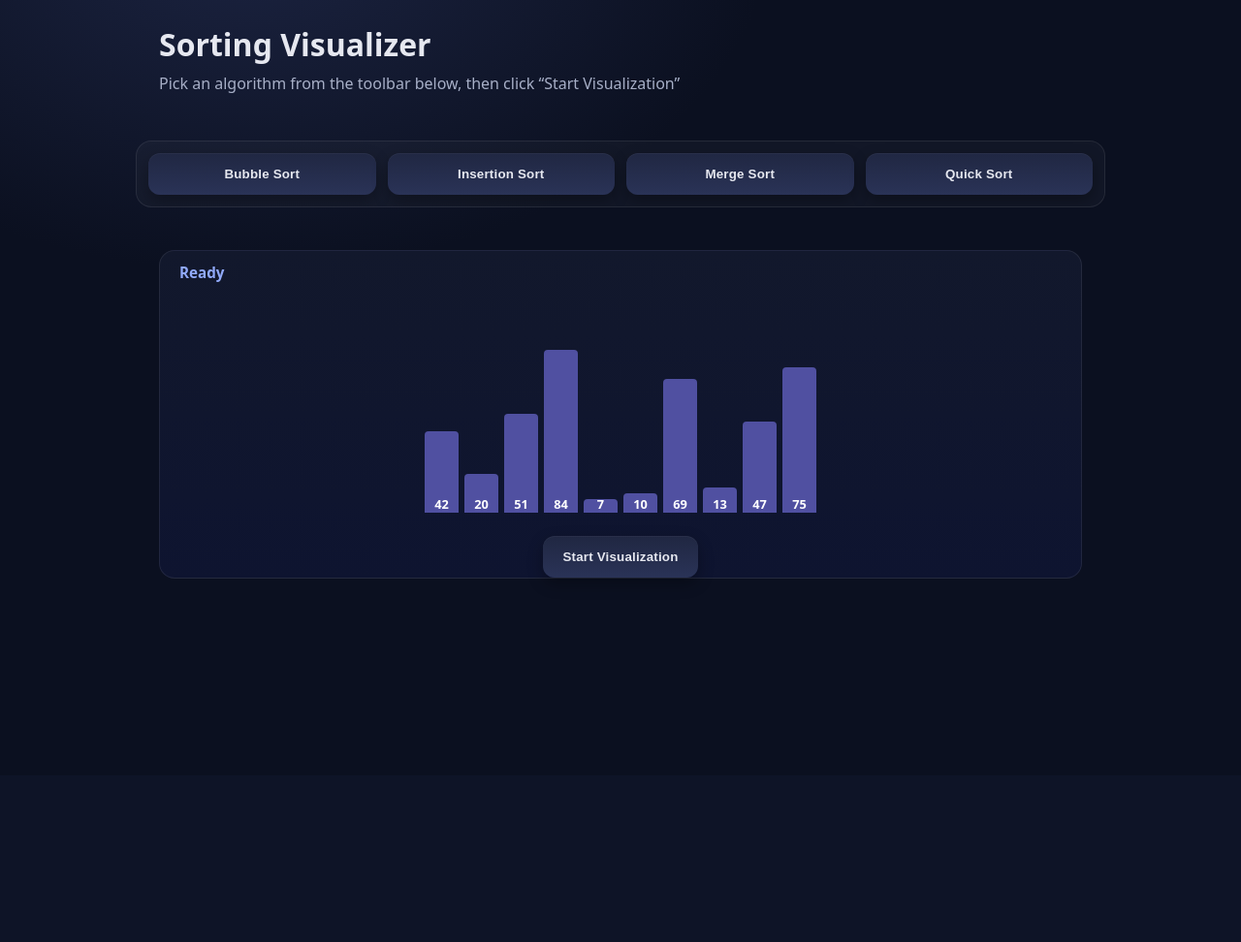
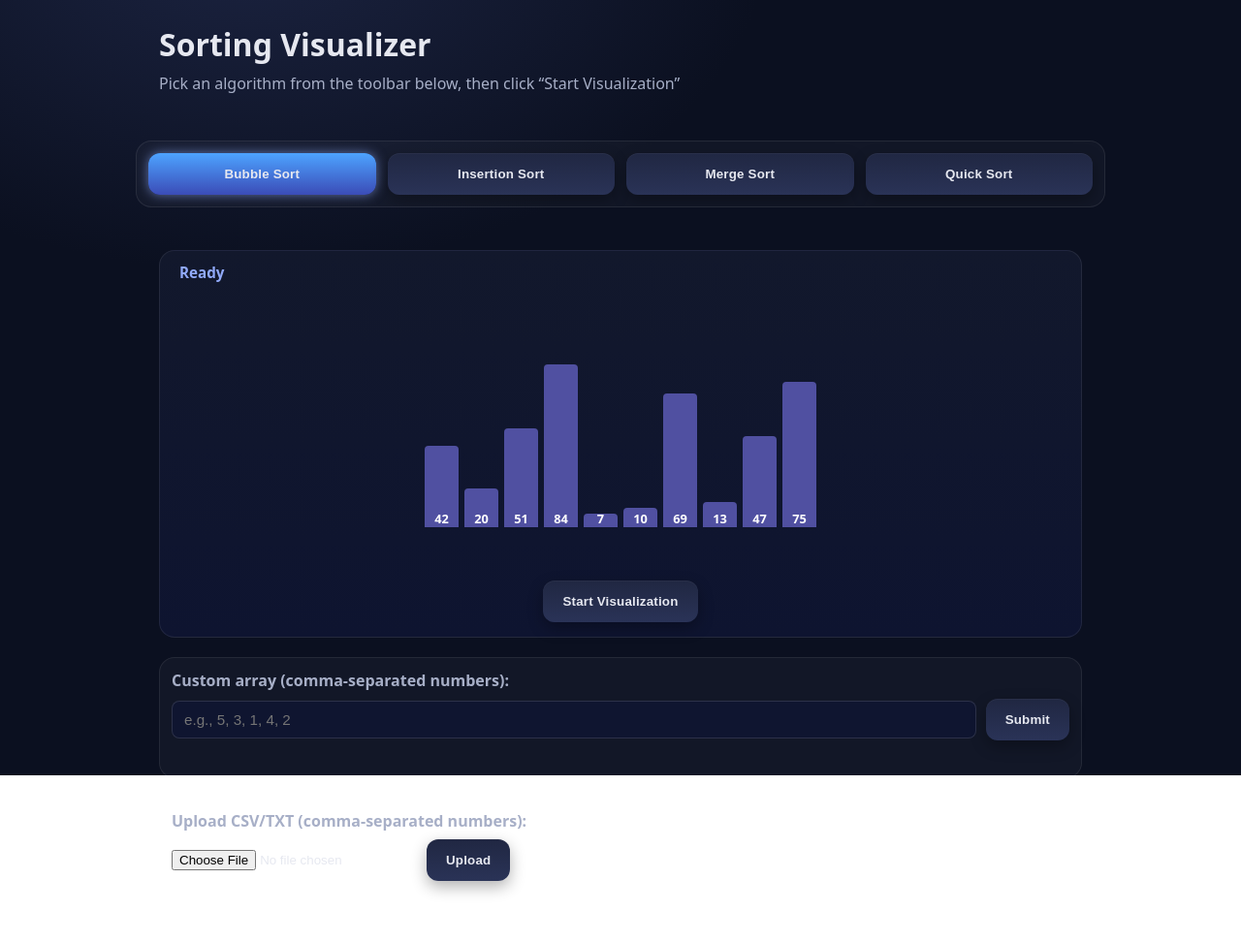
Before and after one commit to RitaTimeaTorok/data-structures-and-algorithms-python, a Flask app: page / in a window 1280 px wide. Shown: the whole page at 97% size. Before the commit the page ends 601 px from the top, so only its background shows below. Run offline with Flask 3, Linux system fonts and the light colour scheme.

Commit message:
Added custom array functionality and uploading a file functionality

```diff
--- a/sorter_app/app.py
+++ b/sorter_app/app.py
@@ -1,10 +1,12 @@
 from flask import Flask, render_template  # type: ignore
 from routes.sorting_routes import sorting_blueprint
+from routes.upload_routes import upload_blueprint
 import random
 
 app = Flask(__name__)
 
 app.register_blueprint(sorting_blueprint)
+app.register_blueprint(upload_blueprint)
 
 
 @app.route("/")
--- /dev/null
+++ b/sorter_app/example.txt
@@ -0,0 +1 @@
+17,44,2,5,95,70,83,61,29,11
--- a/sorter_app/static/main.js
+++ b/sorter_app/static/main.js
@@ -1,5 +1,3 @@
-// main.js — visualize Bubble, Insertion & Merge Sort with on-screen step status
-
 let selectedAlgorithm = "bubble";
 let animationSpeed = 300; // ms
 
@@ -45,6 +43,10 @@ document.addEventListener("DOMContentLoaded", () => {
       setStatus(`Selected: ${btn.textContent}`);
     });
   });
+
+  // Mark Bubble as active on initial load
+  const defaultBtn = document.querySelector('.algo-btn[data-algo="bubble"]');
+  if (defaultBtn) defaultBtn.classList.add("active");
 
   // Start visualization
   document
@@ -341,3 +343,118 @@ async function visualizeQuick(steps) {
   await delay(400);
   for (const el of elements) el.style.backgroundColor = normal;
 }
+
+// Parse and validate comma-separated input into a number array
+function parseArrayInput(text) {
+  if (typeof text !== "string")
+    return { ok: false, error: "Input must be text." };
+
+  const parts = text
+    .split(",")
+    .map((s) => s.trim())
+    .filter((s) => s.length > 0);
+  if (parts.length === 0)
+    return { ok: false, error: "Please enter at least one number." };
+
+  const nums = parts.map((n) => Number(n));
+  if (nums.some((n) => !Number.isFinite(n))) {
+    return {
+      ok: false,
+      error: "All items must be valid numbers (use commas to separate).",
+    };
+  }
+
+  return { ok: true, value: nums };
+}
+
+// Replace the bar elements with a new array of values
+function renderArray(values) {
+  const display = document.querySelector(".array-display");
+  if (!display) return;
+
+  // Build new children: one div per value
+  const frag = document.createDocumentFragment();
+  values.forEach((val) => {
+    const el = document.createElement("div");
+    el.className = "array-element";
+    el.dataset.value = String(val);
+    el.textContent = String(val);
+    el.style.height = val * 2 + "px"; // keep your 2x scale factor
+    frag.appendChild(el);
+  });
+
+  // Clear and append
+  display.innerHTML = "";
+  display.appendChild(frag);
+
+  // Optional: reset status text
+  setStatus("Array updated. Pick an algorithm and press Start Visualization.");
+}
+
+// Handle custom array submission
+const applyBtn = document.getElementById("apply-array");
+const inputEl = document.getElementById("array-input");
+const errorEl = document.getElementById("array-error");
+
+if (applyBtn && inputEl && errorEl) {
+  applyBtn.addEventListener("click", (e) => {
+    e.preventDefault();
+    const { ok, value, error } = parseArrayInput(inputEl.value);
+
+    if (!ok) {
+      errorEl.textContent = error || "Invalid input.";
+      return;
+    }
+
+    // Clear error, render new bars
+    errorEl.textContent = "";
+    renderArray(value);
+  });
+
+  // Enter key submits as well
+  inputEl.addEventListener("keydown", (e) => {
+    if (e.key === "Enter") {
+      applyBtn.click();
+    }
+  });
+}
+
+// ---- File upload handler ----
+const uploadBtn = document.getElementById("upload-array");
+const fileInput = document.getElementById("array-file");
+const fileError = document.getElementById("file-error");
+
+if (uploadBtn && fileInput && fileError) {
+  uploadBtn.addEventListener("click", async (e) => {
+    e.preventDefault();
+    fileError.textContent = "";
+
+    if (!fileInput.files || fileInput.files.length === 0) {
+      fileError.textContent = "Please choose a file first.";
+      return;
+    }
+
+    const fd = new FormData();
+    fd.append("file", fileInput.files[0]);
+
+    try {
+      setStatus("Uploading file...");
+      const res = await fetch("/array/upload", { method: "POST", body: fd });
+      const data = await res.json();
+      if (!res.ok) throw new Error(data.error || "Upload failed.");
+
+      // success: re-render bars
+      renderArray(data.array);
+      setStatus(data.message || "File uploaded successfully!");
+      fileError.style.color = "#8fff8f"; // green success text
+      fileError.textContent = data.message || "Upload successful!";
+
+      // clear file input
+      fileInput.value = "";
+    } catch (err) {
+      fileError.style.color = "#ff8f8f";
+      fileError.textContent = err.message;
+      setStatus("Error: " + err.message);
+    }
+  });
+}
--- a/sorter_app/static/styles.css
+++ b/sorter_app/static/styles.css
@@ -1,3 +1,11 @@
+/* Selected algorithm button styling */
+.algo-btn.selected {
+  background: linear-gradient(180deg, var(--accent), #1976d2);
+  color: #fff;
+  box-shadow: 0 8px 24px rgba(77,163,255,0.25), 0 0 0 2px #1976d2 inset;
+  filter: brightness(1.08);
+  border: 2px solid #1976d2;
+}
 :root {
   --bg: #0b1020;
   --card: #151a2c;
@@ -75,7 +83,7 @@ p { color: var(--muted); margin: 0 0 24px; }
 .viz-placeholder {
   display: grid;
   place-items: center;
-  min-height: 300px;
+  min-height: 400px;
   border-radius: var(--radius);
   background: linear-gradient(180deg, #12182c, #0e1430);
   border: 1px solid rgba(255,255,255,0.08);
@@ -151,3 +159,47 @@ p { color: var(--muted); margin: 0 0 24px; }
 .viz-placeholder {
   position: relative;
 }
+
+.input-panel {
+  margin-top: 20px;
+  padding: 12px;
+  background: rgba(255,255,255,0.03);
+  border: 1px solid rgba(255,255,255,0.08);
+  border-radius: var(--radius);
+}
+
+.input-panel label {
+  display: block;
+  margin-bottom: 8px;
+  color: var(--muted);
+  font-weight: 600;
+}
+
+.input-row {
+  display: flex;
+  gap: 10px;
+  align-items: center;
+}
+
+#array-input {
+  flex: 1 1 auto;
+  padding: 10px 12px;
+  border-radius: calc(var(--radius) - 8px);
+  border: 1px solid rgba(255,255,255,0.12);
+  background: #0f1530;
+  color: var(--text);
+  font-size: 0.95rem;
+  outline: none;
+}
+
+#array-input:focus {
+  box-shadow: 0 0 0 2px rgba(77,163,255,0.25) inset;
+}
+
+.error-text {
+  margin-top: 8px;
+  min-height: 18px; /* reserve space to avoid layout jump */
+  color: #ff8f8f;
+  font-size: 0.9rem;
+  font-weight: 600;
+}
--- a/sorter_app/templates/index.html
+++ b/sorter_app/templates/index.html
@@ -41,6 +41,30 @@
           <button id="start-btn" class="start-btn">Start Visualization</button>
         </div>
       </div>
+      <!-- Custom -->
+      <div class="input-panel">
+        <label for="array-input">Custom array (comma-separated numbers):</label>
+        <div class="input-row">
+          <input
+            id="array-input"
+            type="text"
+            placeholder="e.g., 5, 3, 1, 4, 2"
+          />
+          <button id="apply-array" class="start-btn">Submit</button>
+        </div>
+        <div id="array-error" class="error-text" aria-live="polite"></div>
+      </div>
+      <!-- File upload panel -->
+      <div class="input-panel file-panel">
+        <label for="array-file"
+          >Upload CSV/TXT (comma-separated numbers):</label
+        >
+        <div class="input-row">
+          <input id="array-file" type="file" accept=".csv,text/csv,.txt" />
+          <button id="upload-array" class="start-btn">Upload</button>
+        </div>
+        <div id="file-error" class="error-text" aria-live="polite"></div>
+      </div>
     </main>
 
     <script src="{{ url_for('static', filename='main.js') }}"></script>
```
Also changed, not shown: sorter_app/routes/upload_routes.py (added, +44 -0 lines).
